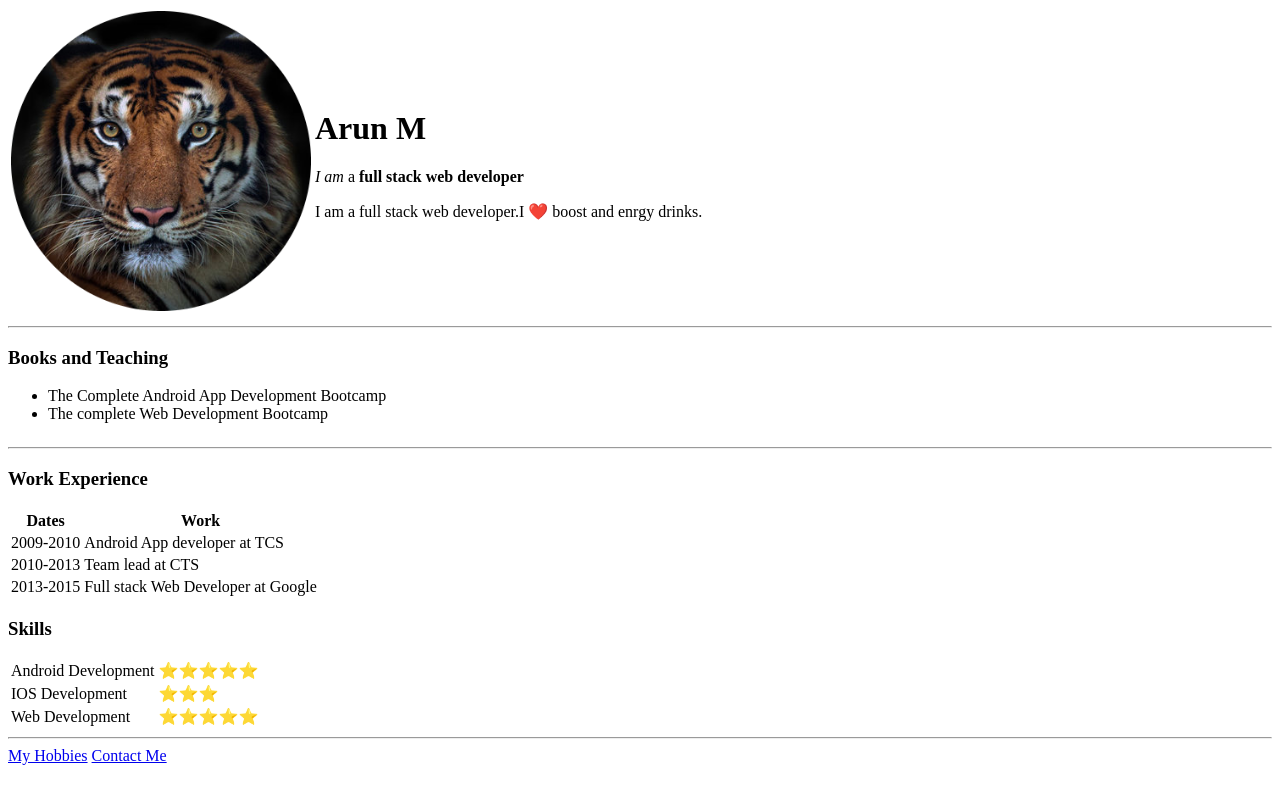
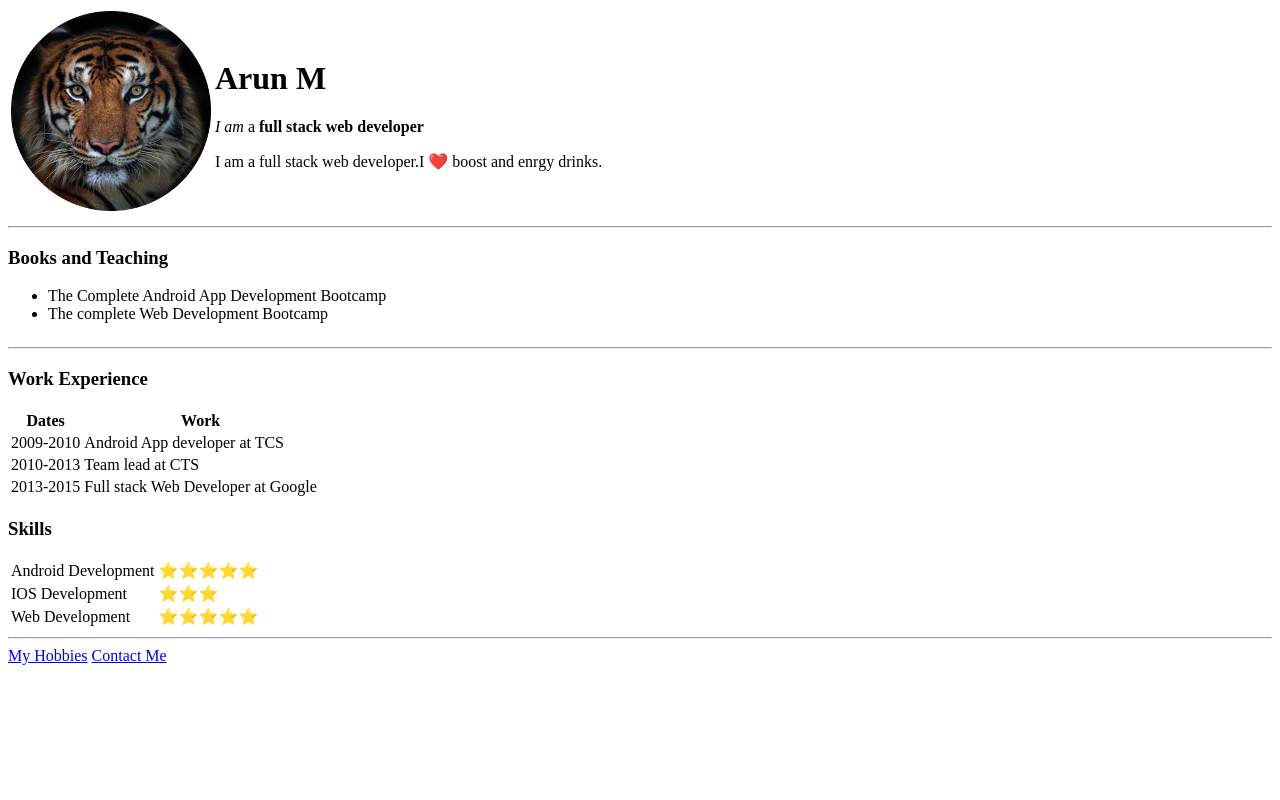
Before and after one commit to arunMuruganDev/FirstOne, a plain HTML site: page index.html in a window 1280 px wide. Drawn offline with Linux system fonts and the light colour scheme.

Commit message:
Update index.html

```diff
--- a/index.html
+++ b/index.html
@@ -10,7 +10,7 @@
     <table>
         <tr>
             <td>
-                <img src="tiger.png" alt="Image not loaded" height="300" width="300">
+                <img src="tiger.png" alt="Image not loaded" height="200" width="200">
             </td>
             <td>
                 <h1>Arun M</h1>
```
